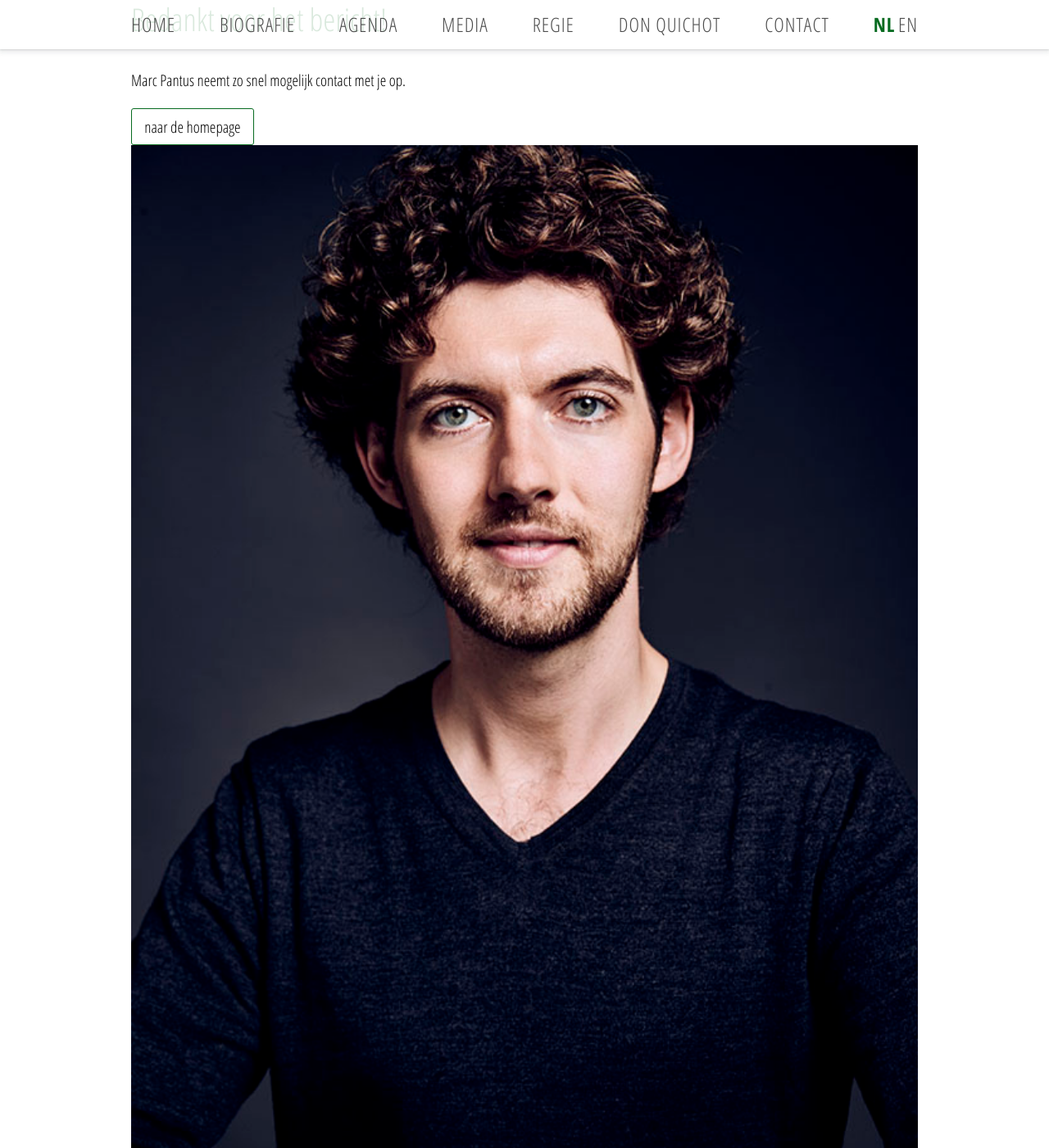
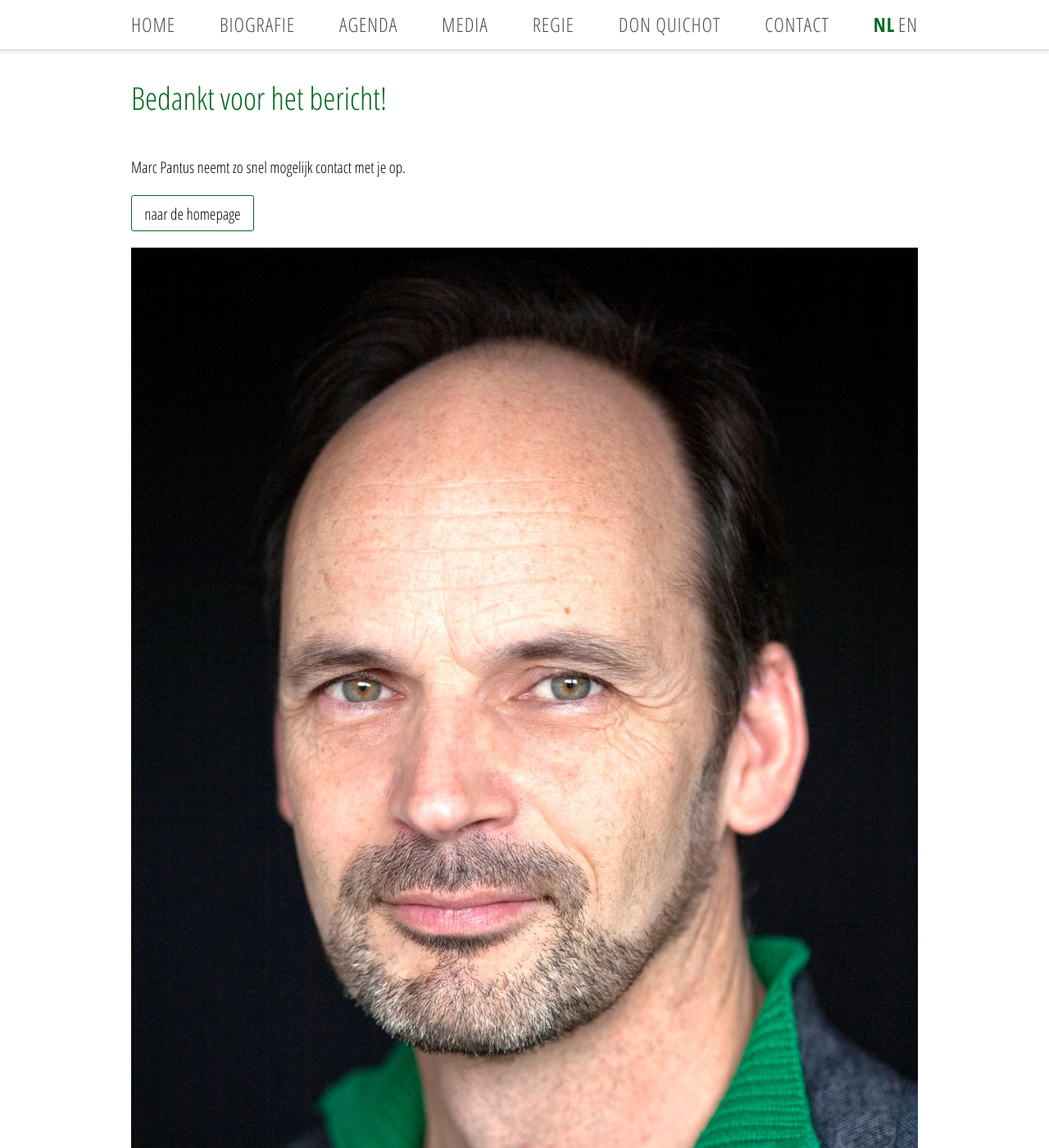
Before and after one commit to DaanBoertien/Marc-Pantus, a Jekyll site: the page built from success.html, in a window 1280 px wide and 1400 px high. Shown: the whole window at 82% size. Built offline with Jekyll 4.4.1, drawn with Linux system fonts in a browser that asks for light colours; nearby versions of some CDN libraries; a script that is not in the unit is left out.

Commit message:
fixed success page

```diff
--- a/_sass/contact.scss
+++ b/_sass/contact.scss
@@ -46,3 +46,7 @@ input[type="submit"]:focus {
 
 .contact-invitation {
 }
+
+.thank-you {
+  margin-top: 2.5em;
+}
--- a/_sass/layout.scss
+++ b/_sass/layout.scss
@@ -61,3 +61,7 @@ section {
   left: 0;
   position: absolute;
 }
+
+.margin-bottom-one {
+  margin-bottom: 1em;
+}
--- a/en/contact.html
+++ b/en/contact.html
@@ -13,7 +13,7 @@ absolute_path_en: /en/contact/
     name="contact"
     method="POST"
     data-netlify="true"
-    action="/en/success/"
+    action="/success/"
     class="fadeIn"
   >
     <label for="name">Naam</label>
--- a/success.html
+++ b/success.html
@@ -2,13 +2,19 @@
 layout: container
 ---
 
-<h1 class="page-title fadeIn">Bedankt voor het bericht!</h1>
+<section>
+  <h1 class="page-title fadeIn thank-you margin-bottom-one">
+    Bedankt voor het bericht!
+  </h1>
 
-<p class="thank-you fadeIn">
-  Marc Pantus neemt zo snel mogelijk contact met je op.
-</p>
+  <p class="thank-you fadeIn">
+    Marc Pantus neemt zo snel mogelijk contact met je op.
+  </p>
 
-<a href="/" class="btn margin-bottom fadeIn">Naar de homepage</a>
-<div class="image-container fadeInMedia">
-  <img src="{{site.baseurl}}{{site.data.success.photo}}" alt="" />
+  <a href="/" class="btn margin-bottom margin-bottom-one fadeIn"
+    >Naar de homepage</a
+  >
+</section>
+<div class="image-container fadeIn">
+  <img src="{{ site.data.home.last-image }}" alt="" />
 </div>
```
Also changed, not shown: 4 other files.
